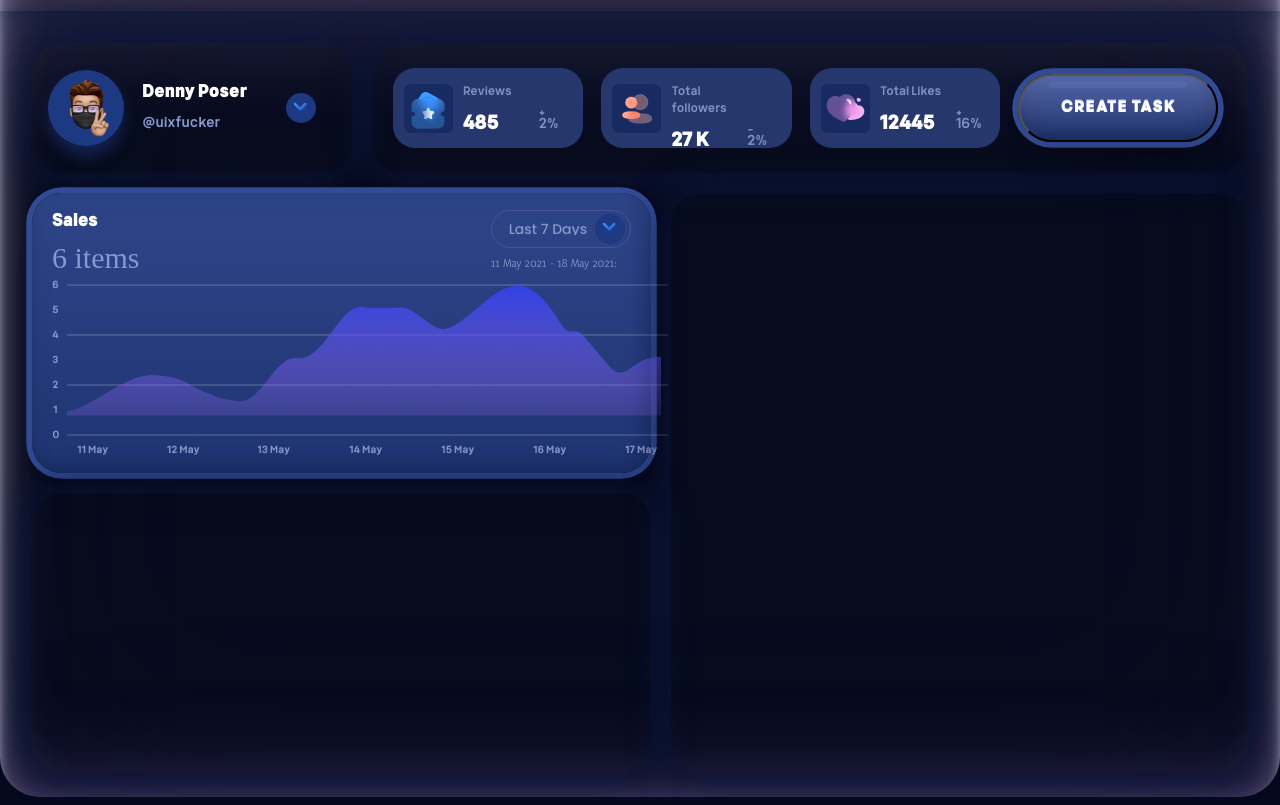
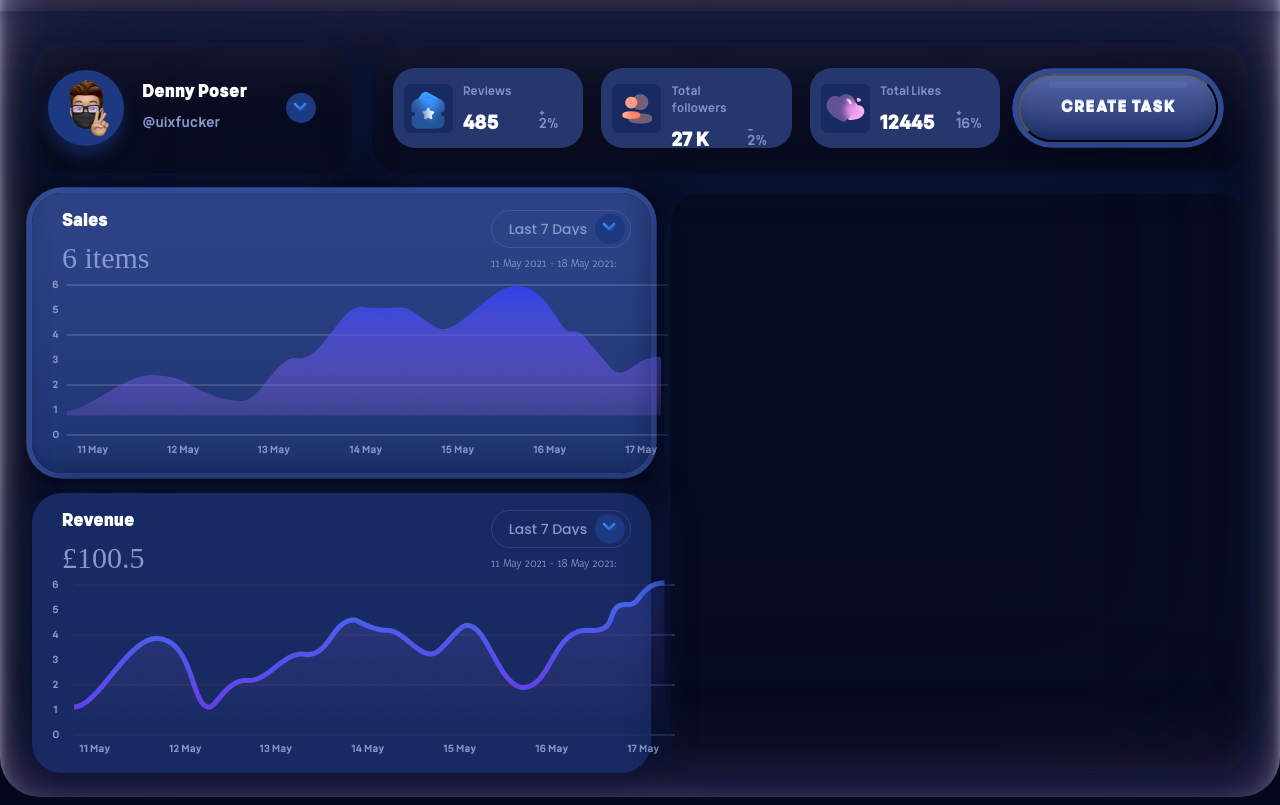
Before and after one commit to meysamminoo/Dashbord-Social, a plain HTML site: page index.html in a window 1280 px wide. Shown: the part 59-864 px from the top of the page. Drawn offline with Linux system fonts and the light colour scheme; a web font is replaced by a local one.

Commit message:
design revenume section

```diff
--- a/index.html
+++ b/index.html
@@ -73,11 +73,11 @@
         </section>
         <section class="grid-item sales">
           <div class="head">
-            <div class="left-sale">
+            <div class="left-side">
               <h3>Sales</h3>
               <p>6 items</p>
             </div>
-            <div class="right-sale">
+            <div class="right-side">
               <select name="timeframe" class="select">
                 <option value="last-week">Last 7 Days</option>
               </select>
@@ -88,7 +88,23 @@
             <img src="./assets/Vector (1).png" alt="Chart" />
           </div>
         </section>
-        <section class="grid-item revenume"></section>
+        <section class="grid-item revenume">
+          <div class="head">
+            <div class="left-side">
+              <h3>Revenue</h3>
+              <p>£100.5</p>
+            </div>
+            <div class="right-side">
+              <select name="timeframe" class="select">
+                <option value="last-week">Last 7 Days</option>
+              </select>
+              <p>11 May 2021 - 18 May 2021:</p>
+            </div>
+          </div>
+          <div>
+            <img src="./assets/Chart.png" alt="Chart" />
+          </div>
+        </section>
         <section class="grid-item running-task"></section>
       </main>
     </section>
--- a/style.css
+++ b/style.css
@@ -165,6 +165,9 @@ body {
 .revenume {
   grid-row: 4/6;
   grid-column: 1/3;
+  padding: 1.6rem 2rem;
+  box-shadow: 0px 0px 40px #0a163d;
+  background-color: #172a61;
 }
 .running-task {
   grid-row: 2/6;
@@ -285,10 +288,11 @@ body {
   align-items: center;
   margin-bottom: 1rem;
 }
-.left-sale {
+.left-side {
   display: grid;
+  padding-left: 1rem;
 }
-.left-sale h3 {
+.left-side h3 {
   font-size: 1.8rem;
   line-height: 2.6rem;
   color: #fff;
@@ -296,13 +300,13 @@ body {
   font-family: "Mula";
   margin-bottom: 1rem;
 }
-.left-sale p {
+.left-side p {
   color: #8798cc;
   font-size: 3rem;
   line-height: 2.5rem;
   font-family: "Poor Story";
 }
-.right-sale {
+.right-side {
   display: grid;
   justify-content: end;
   position: relative;
@@ -320,7 +324,7 @@ body {
   padding: 1.2rem 1.7rem;
   -webkit-appearance: none;
 }
-.right-sale::before {
+.right-side::before {
   content: url(./assets/Stroke\ 1.png);
   width: 3rem;
   height: 3rem;
@@ -334,7 +338,7 @@ body {
   align-items: center;
   pointer-events: none;
 }
-.right-sale p {
+.right-side p {
   color: #8798cc;
   font-size: 1.2rem;
   line-height: 1.2rem;
```
